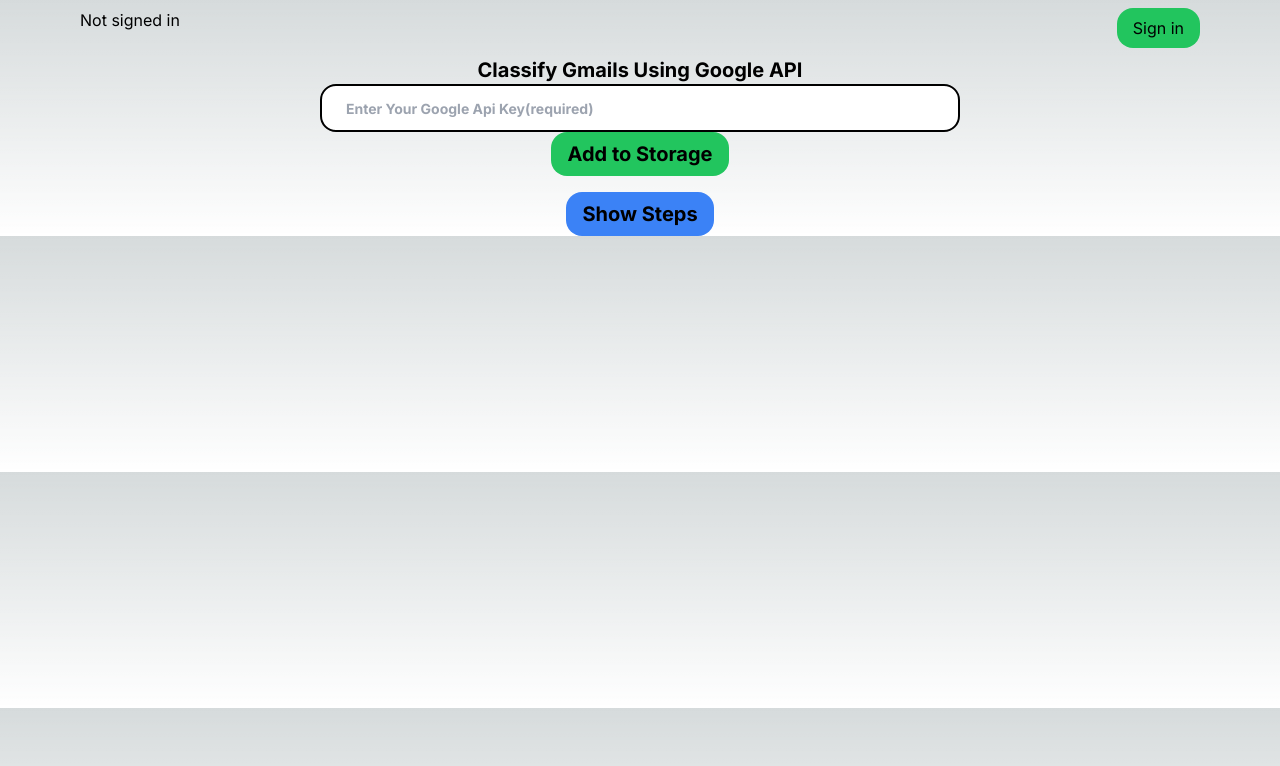
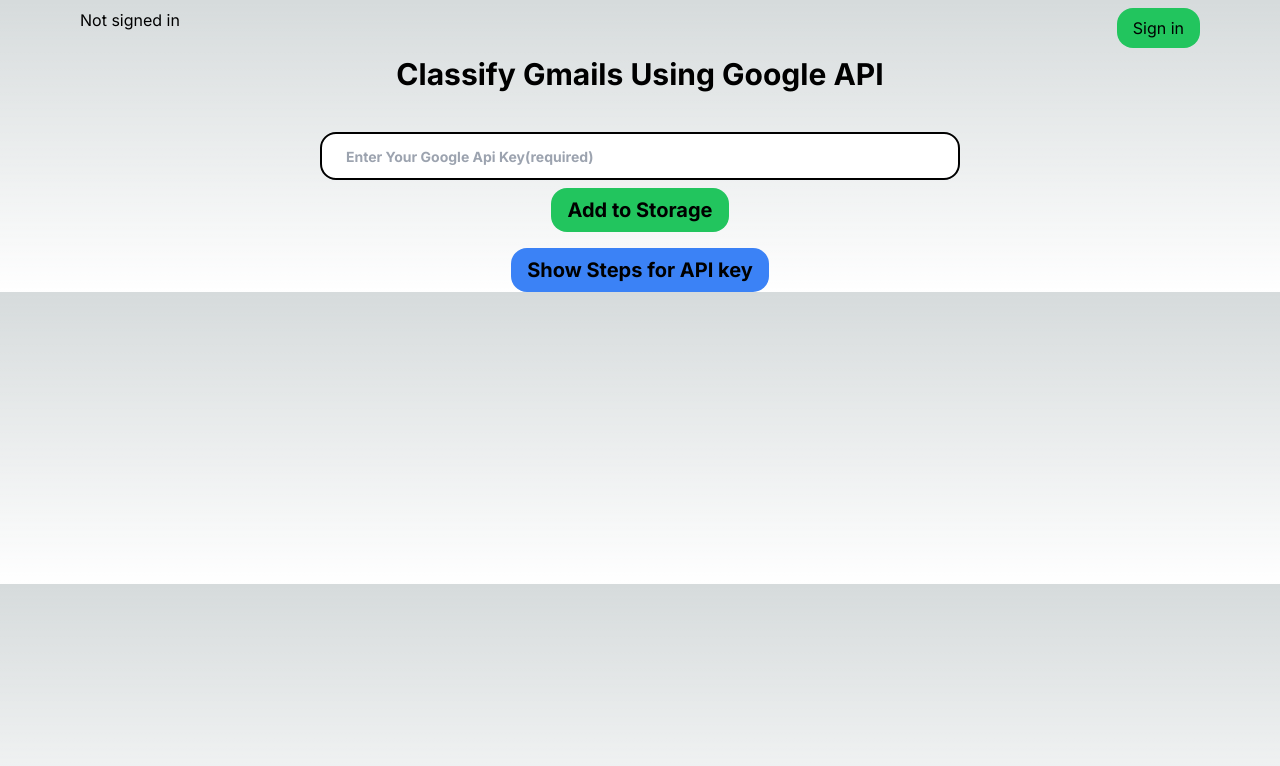
Before and after one commit to kethesainikhil/sliderai, a Next.js app: page / in a window 1280 px wide. Shown: the top 766 px of the page. Built offline with nearby package versions, Linux system fonts and the light colour scheme; no server answers.

Commit message:
done styling

```diff
--- a/src/components/HomeComponent.jsx
+++ b/src/components/HomeComponent.jsx
@@ -56,15 +56,15 @@
         <div className='text-xl flex flex-col items-center justify-center text-center'>
           <div><Toaster/></div>
 
-            <h1>Classify Gmails Using Google API</h1>
+            <h1 className='sm:text-3xl text-lg '>Classify Gmails Using Google API</h1>
             <input
                 onChange={(e) => setApikey(e.target.value)}
                 type="text"
                 placeholder='Enter Your Google Api Key(required)'
-                className='border-2 w-1/2 h-12 px-6 text-black darK:text-black text-sm border-black rounded-2xl'
+                className='border-2 mt-10 sm:w-1/2 h-12  px-6 text-black darK:text-black text-sm border-black rounded-2xl'
             />
                 <button
-                className={`bg-green-500 hover:bg-black rounded-2xl px-4 py-2 ${isChecking && 'opacity-50 cursor-not-allowed'}`}
+                className={`bg-green-500 hover:bg-black rounded-2xl sm:px-4 px-2 mt-2 py-2 ${isChecking && 'opacity-50 cursor-not-allowed'}`}
                 onClick={handleLogin}
                 disabled={isChecking}
             >
@@ -74,10 +74,10 @@
                 className='mt-4 bg-blue-500 hover:bg-black rounded-2xl px-4 py-2'
                 onClick={handleShowSteps}
             >
-                {showSteps ? 'Hide Steps' : 'Show Steps'}
+                {showSteps ? 'Hide Steps' : 'Show Steps for API key'}
             </button>
             {showSteps && (
-                <div className="mt-4 flex flex-col items-center justify-center text-center space-y-4">
+                <div className="mt-4 flex text-sm  sm:text-lg flex-col items-center justify-center text-center space-y-4">
                     <div  onClick={handleStep1Click} className="cursor-pointer text-blue-500 hover:text-green-400 hover:underline">Step 1: Go to Google Cloud Console</div>
                     <div>Step 2: Click on Create API</div>
                     <div>Step 3: Select your project</div>
```
